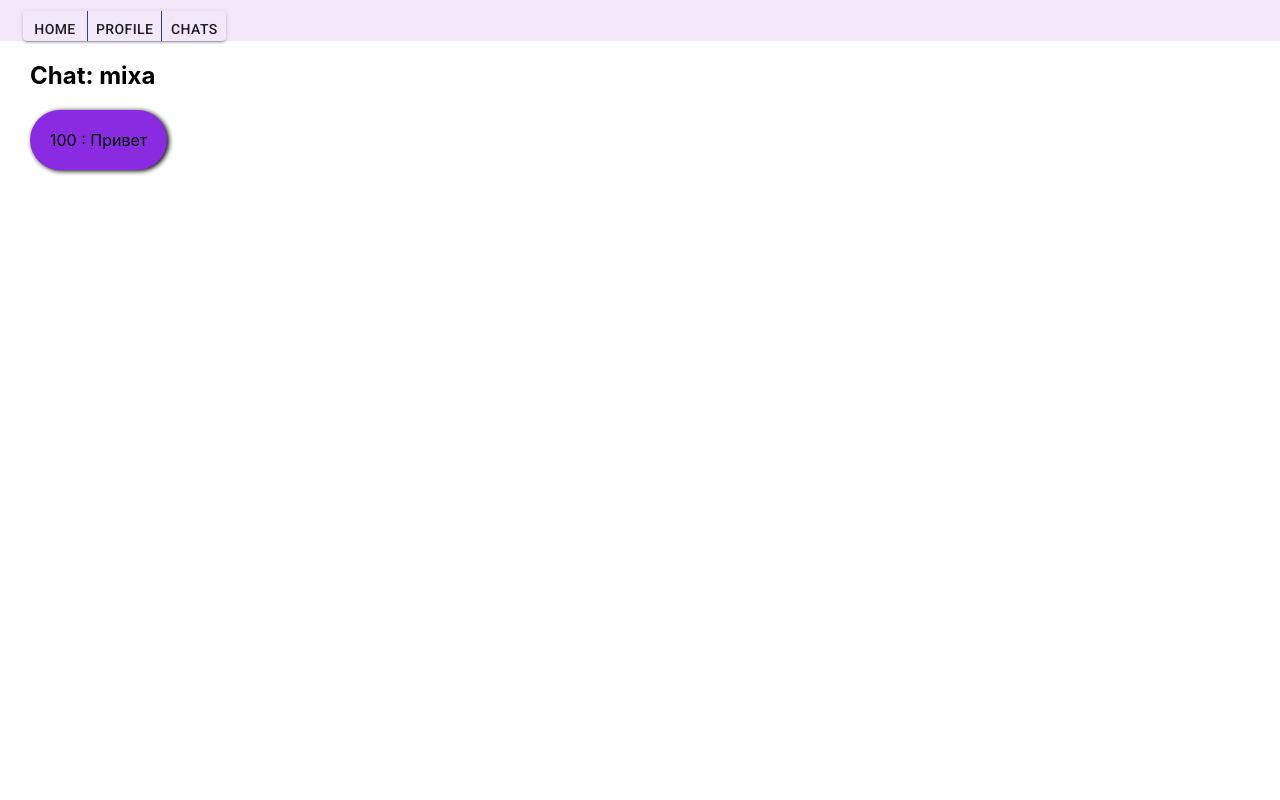
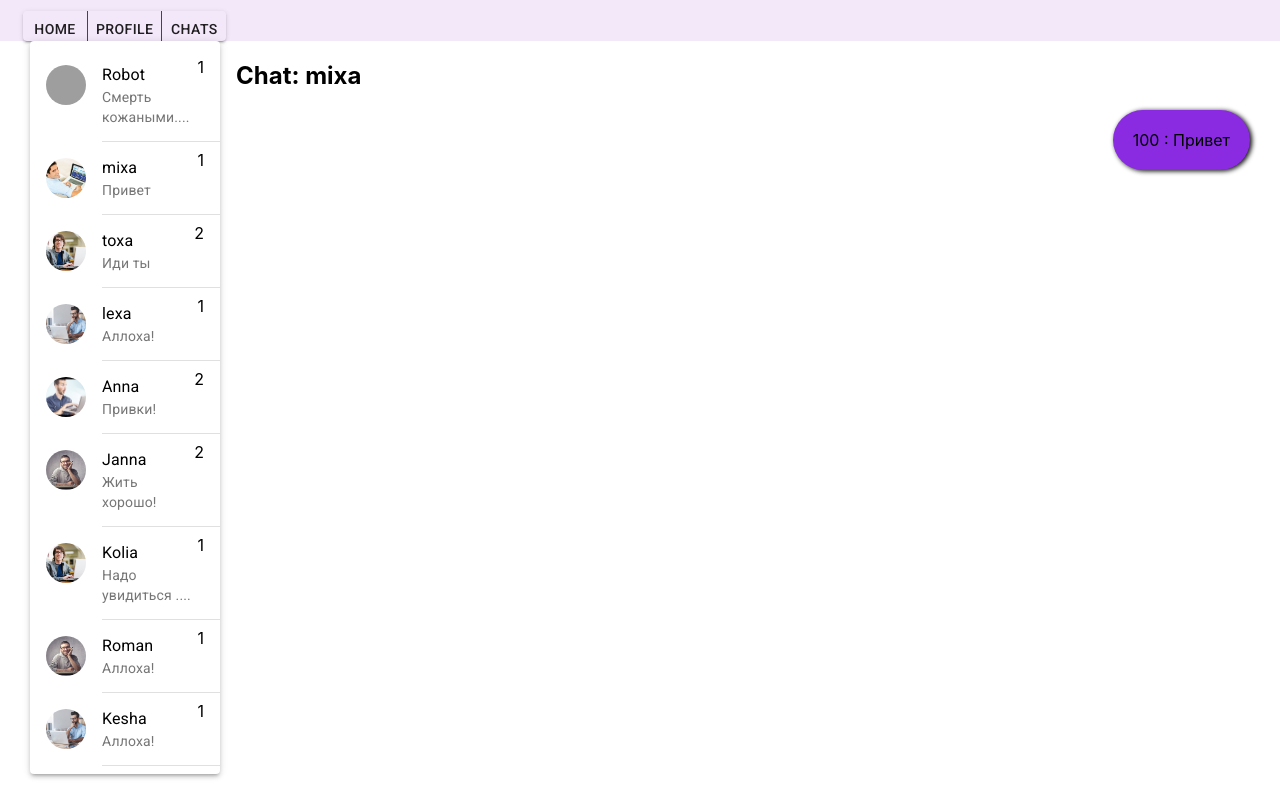
Before and after one commit to diakudza/react-gb, a React (Create React App) app: page /Chats/100 in a window 1280 px wide. Built offline with nearby package versions, Linux system fonts and the light colour scheme; grey boxes are pictures that could not be loaded.

Commit message:
Усложнение жизни(

```diff
--- a/src/App.js
+++ b/src/App.js
@@ -5,31 +5,44 @@ import {BrowserRouter as Router, Route, useParams} from "react-router-dom";
 import Navbar from "./components/Navbar";
 import Home from "./pages/home/Home";
 import Profile from "./pages/profile/Profile";
+import {ShowChat} from "./pages/chats/ShowChat";
 import Chats from "./pages/chats/Chats";
-import Message from "./pages/chats/MessageList/Message/Message";
 
 let App = () => {
 
     const [chats, setChats] = useState(
         {
-            chats: [
-                {id:1, author: 100, text: "Привет", ai: false},
-                {id:2, author: 101, text: "Хай , мэн", ai: false},
-                {id:3, author: 101, text: "Как сам?", ai: false},
-                {id:4,author: 101, text: "Иди ты", ai: false},
-                {id:5,author: 110, text: "Смерть кожаными мешкам", ai: true},
-                {id:6,author: 102, text: "Аллоха!", ai: false},
-                {id:7,author: 103, text: "Привки!", ai: false},
-                {id:8,author: 104, text: "Жить хорошо!", ai: false},
-                {id:9,author: 103, text: "Купи моркови!", ai: false},
-                {id:10,author: 104, text: "Видел тачку?!", ai: false},
-                {id:11,author: 103, text: "Ленка зажгла!", ai: false},
-                {id:12,author: 104, text: "Аллоха!", ai: false},
-                {id:13,author: 105, text: "Надо увидиться , есть тема !!", ai: false},
-                {id:14,author: 106, text: "Аллоха!", ai: false},
-                {id:15,author: 107, text: "Аллоха!", ai: false},
-            ]
-            ,
+            chats: {
+                100: [
+                    {id: 1, author: 100, text: "Привет", im: true},
+                ],
+                101: [
+                    {id: 2, author: 101, text: "Хай , мэн", im: false},
+                    {id: 2, author: 100, text: "Хай", im: true},
+                    {id: 3, author: 100, text: "Как сам?", im: true},
+                    {id: 4, author: 101, text: "Иди ты", im: false},
+                ],
+                102: [
+                    {id: 6, author: 102, text: "Аллоха!", im: false},
+                ],
+                103: [
+                    {id: 9, author: 103, text: "Купи моркови!", im: false},
+                    {id: 11, author: 100, text: "Ленка зажгла!", im: true},
+                    {id: 7, author: 103, text: "Привки!", im: false},
+                ],
+                104: [
+                    {id: 10, author: 104, text: "Видел тачку?!", im: false},
+                    {id: 12, author: 100, text: "Аллоха!", im: true},
+                    {id: 8, author: 104, text: "Жить хорошо!", im: false}
+                ],
+                105: [{id: 13, author: 105, text: "Надо увидиться , есть тема !!", im: false}],
+                106: [{id: 14, author: 106, text: "Аллоха!", im: false},],
+                107: [{id: 15, author: 107, text: "Аллоха!", im: false},],
+                108: [],
+                109: [],
+                110: [{id: 5, author: 110, text: "Смерть кожаными мешкам", im: true},]
+            },
+
             friends: [
                 {id: 110, author: "Robot", ava: ''},
                 {id: 100, author: "mixa", ava: '1.png'},
@@ -39,31 +52,27 @@ let App = () => {
                 {id: 104, author: "Janna", ava: '5.png'},
                 {id: 105, author: "Kolia", ava: '2.png'},
                 {id: 106, author: "Roman", ava: '5.png'},
+                {id: 107, author: "Kesha", ava: '3.png'},
             ],
             currentChat: [{author: "ROBOT", text: "Привет, Миха", ai: true}]
         });
 
+    let setMessageAdd = (message) => {
+        //debugger
+        setChats([...chats.currentChat, {author: "mixa", text: message, ai: false}])
+    }
+
     const removeItem = (n) => {
+        // debugger
         let findItem = n.currentTarget.attributes[0].value
-        let itemChat = chats.chats.find((el,index) => el.id==findItem) //нахожу обьект, но не могу получить его индеккс, что бы потмо его удалить
+        let itemChat = chats.chats.find((el, index) => el.id == findItem) //нахожу обьект, но не могу получить его индеккс, что бы потмо его удалить
 
         //chats.chats.splice(1.)
         //setChats(chats)
         //console.log(chats.chats.findIndex(itemChat))
 
     }
-    const ShowChat = () => {
-        const {id} = useParams();
-        let AllMessage = chats.chats.filter(mes => mes.author ==  id)
-        let ArratAllMessage = AllMessage.map((mes) => <Message messages={mes} removeItem={removeItem}/> )
-        let author = chats.friends.find(mes => mes.id ==  id)
-        return (
-            <div className="padding020">
-               <h2>Chat: {author.author}</h2>
-                {ArratAllMessage}
-            </div>
-        )
-    };
+
 
     return (
 
@@ -73,7 +82,8 @@ let App = () => {
                 <Route exact path="/" component={Home}/>
                 <Route exact path="/Profile" component={Profile}/>
                 <Route exact path="/Chats" render={() => <Chats chats={chats}/>}/>
-                <Route path="/Chats/:id" component={ShowChat}/>
+                <Route path="/Chats/:id"
+                       render={() => <ShowChat chats={chats} removeItem={removeItem} setMessageAdd={setMessageAdd}/>}/>
             </div>
 
         </Router>
--- a/src/pages/chats/Chats.js
+++ b/src/pages/chats/Chats.js
@@ -6,27 +6,21 @@ import ContactList from "./ContactList/ContactList";
 import MessageList from "./MessageList/MessageList";
 
 let Chats = (props) => {
-
-// console.log(props)
     const [messages, setMessages] = useState([{author: "ROBOT", text: "Привет, Миха", ai: true}]);
-
     let setMessage = (message) => {
         setMessages([...messages, {author: "mixa", text: message, ai: false}])
     }
-
     let sendMessageFromRobot = (message, delay = 1000) => {
         setTimeout(() => {
             setMessages([...messages, {author: "ROBOT", text: message, ai: true}])
         }, (Math.random() * 2) * 1000)
     }
-
     useEffect(() => {
         if (messages[messages.length - 1].author !== 'ROBOT') {
             let lastMessage = messages[messages.length - 1].text
             sendMessageFromRobot(`Я не пойму "${lastMessage}" ,что ты имеешь в виду?`)
         }
     }, [messages])
-
     return (
         <div className="padding020">
             <h2>Сообщения</h2>
@@ -37,7 +31,7 @@ let Chats = (props) => {
                     </Paper>
                 </Grid>
                 <Grid item xs={10} className="flexCol">
-                    <MessageList messages={messages} setMessage={setMessage} className="flexCol messageList"/>
+                    {/*<MessageList messages={messages} setMessage={setMessage} className="flexCol messageList"/>*/}
                 </Grid>
             </Grid>
         </div>
--- a/src/pages/chats/ContactList/ContactList.jsx
+++ b/src/pages/chats/ContactList/ContactList.jsx
@@ -4,7 +4,7 @@ import FriendCart from "./FriendCart/FriendCart";
 import List from '@material-ui/core/List';
 
 const ContactList = (props) => {
-    // console.log(props)
+    //console.log(props)
     let ContactList = props.state.friends.map((friend, index) =>
         <FriendCart key={index} friend={friend} chats={props.state.chats}/>)
     return (
--- a/src/pages/chats/ContactList/FriendCart/FriendCart.jsx
+++ b/src/pages/chats/ContactList/FriendCart/FriendCart.jsx
@@ -1,5 +1,4 @@
 import React from "react";
-// import s from "./FriendCard.css"
 import ListItem from '@material-ui/core/ListItem';
 import Divider from '@material-ui/core/Divider';
 import ListItemText from '@material-ui/core/ListItemText';
@@ -9,15 +8,14 @@ import {NavLink} from "react-router-dom";
 
 
 const FriendCart = (props) => {
-    // console.log(props)
-    let lastMessage = props.chats.filter(mes => mes.author == props.friend.id)
+    console.log(props)
+    let lastMessage = props.chats[props.friend.id].filter(mes => mes.author == props.friend.id)
     let countOfMessage = lastMessage.length
     lastMessage = lastMessage[lastMessage.length - 1]
     if (lastMessage.text.length > 15) {
         lastMessage.text = lastMessage.text.substr(0, 15) + "...."
     }
-
-    console.log(lastMessage)
+    //console.log(lastMessage)
     return (
         <>
            <NavLink to={"Chats/"+props.friend.id}>
@@ -32,7 +30,8 @@ const FriendCart = (props) => {
                                 {lastMessage.text}
                             </React.Fragment>
                         }
-                    />{countOfMessage}
+                    />
+                    {countOfMessage}
                 </ListItem>
             </NavLink>
             <Divider variant="inset" component="li"/>
--- a/src/pages/chats/MessageList/MessageList.jsx
+++ b/src/pages/chats/MessageList/MessageList.jsx
@@ -3,15 +3,15 @@ import Form from "./Form/Form";
 import React from "react";
 import s from "./MessageList.module.css"
 const MessageList = (props) => {
-    // console.log(props)
-    let messagesArr = props.messages.map((el, index) => <Message key={index} messages={el}/>)
+    console.log(props)
+    let messagesArr = props.messages.chats.map((el, index) => <Message key={index} messages={el}/>)
 
     return (
         <>
             <div className={"flecCol"+" "+ s.messageList}>
                 {messagesArr.reverse()}
             </div>
-            <Form setMessage={props.setMessage}/>
+            <Form setMessageAdd={props.setMessageAdd}/>
         </>
     );
 }
--- /dev/null
+++ b/src/pages/chats/ShowChat.jsx
@@ -0,0 +1,37 @@
+import {useParams} from "react-router-dom";
+import Message from "./MessageList/Message/Message";
+import React from "react";
+import Grid from "@material-ui/core/Grid";
+import Paper from "@material-ui/core/Paper";
+import ContactList from "./ContactList/ContactList";
+import MessageList from "./MessageList/MessageList";
+
+export const ShowChat = (props) => {
+    let {id} = useParams();
+    if(id===undefined){ id = 110}
+    console.log(props)
+    //let AllMessage = props.chats.chats[id].map(mes => mes.text ==  id)
+    //console.log(AllMessage)
+    let ArrayAllMessage = props.chats.chats[id].map((mes) => <Message messages={mes} removeItem={props.removeItem}/> )
+    let author = props.chats.friends.find(mes => mes.id ==  id)
+
+    return (
+
+        <div className="padding020">
+
+            <Grid container spacing={2}>
+                <Grid item xs={2}>{/*Список контактов*/}
+                    <Paper elevation={3}>
+                        <ContactList state={props.chats}/>
+                    </Paper>
+                </Grid>
+                <Grid item xs={10} className="flexCol">
+                    <h2>Chat: {author.author}</h2>
+                   {/*<MessageList messages={props.chats} setMessageAdd={props.setMessageAdd} className="flexCol messageList"/>*/}
+                    {ArrayAllMessage}
+                </Grid>
+            </Grid>
+
+        </div>
+    )
+};
```
